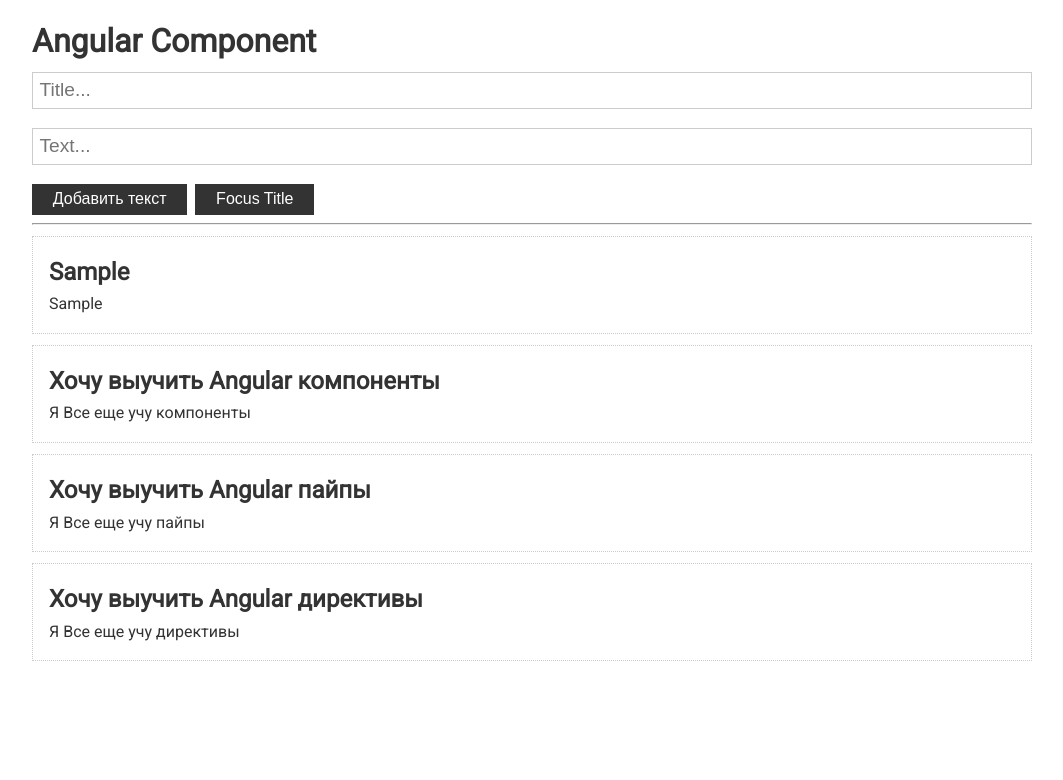
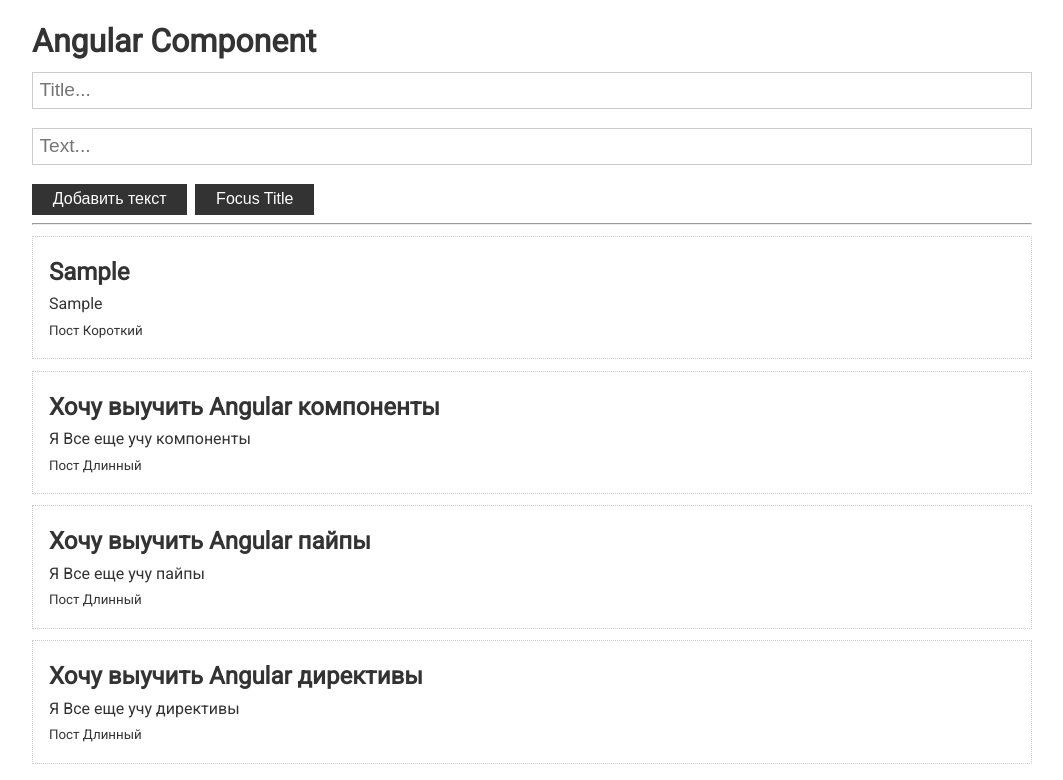
Before and after one commit to TeterevArtem/angular-learning, an Angular app: page / in a window 1280 px wide. Both pictures are taken after typing "Sample", "Sample" into the empty fields and a click on the button "Добавить текст". Shown: the top 780 px of the page, without its empty margins (108-1171 px from the left). Built offline with nearby package versions, Linux system fonts and the light colour scheme.

Commit message:
ng-content example

```diff
--- a/src/app/app.component.html
+++ b/src/app/app.component.html
@@ -2,5 +2,10 @@
   <h1>Angular Component</h1>
   <app-post-form (onAdd)="updatePosts($event)"></app-post-form>
   <hr>
-  <app-post *ngFor="let p of posts" [post]="p"></app-post>
+  <app-post *ngFor="let p of posts" [post]="p" >
+    <small *ngIf="p.text.length > 10; else short">Пост Длинный</small>
+    <ng-template #short>
+      <small>Пост Короткий</small>
+    </ng-template>
+  </app-post>
 </div>
--- a/src/app/components/post/post.component.html
+++ b/src/app/components/post/post.component.html
@@ -1,4 +1,5 @@
 <div class="card">
   <h2>{{post.title}}</h2>
   <p>{{post.text}}</p>
+  <ng-content></ng-content>
 </div>
```
